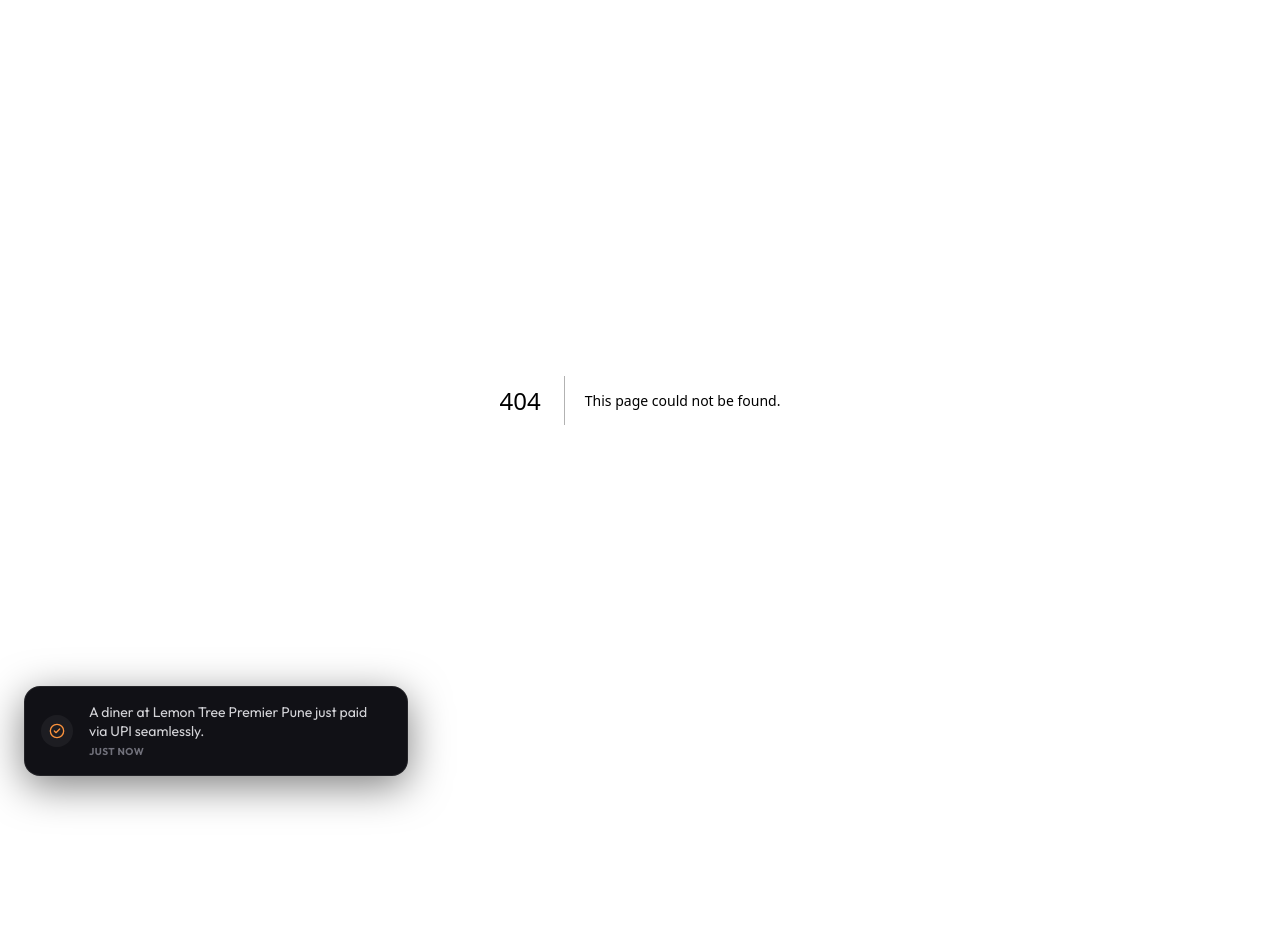
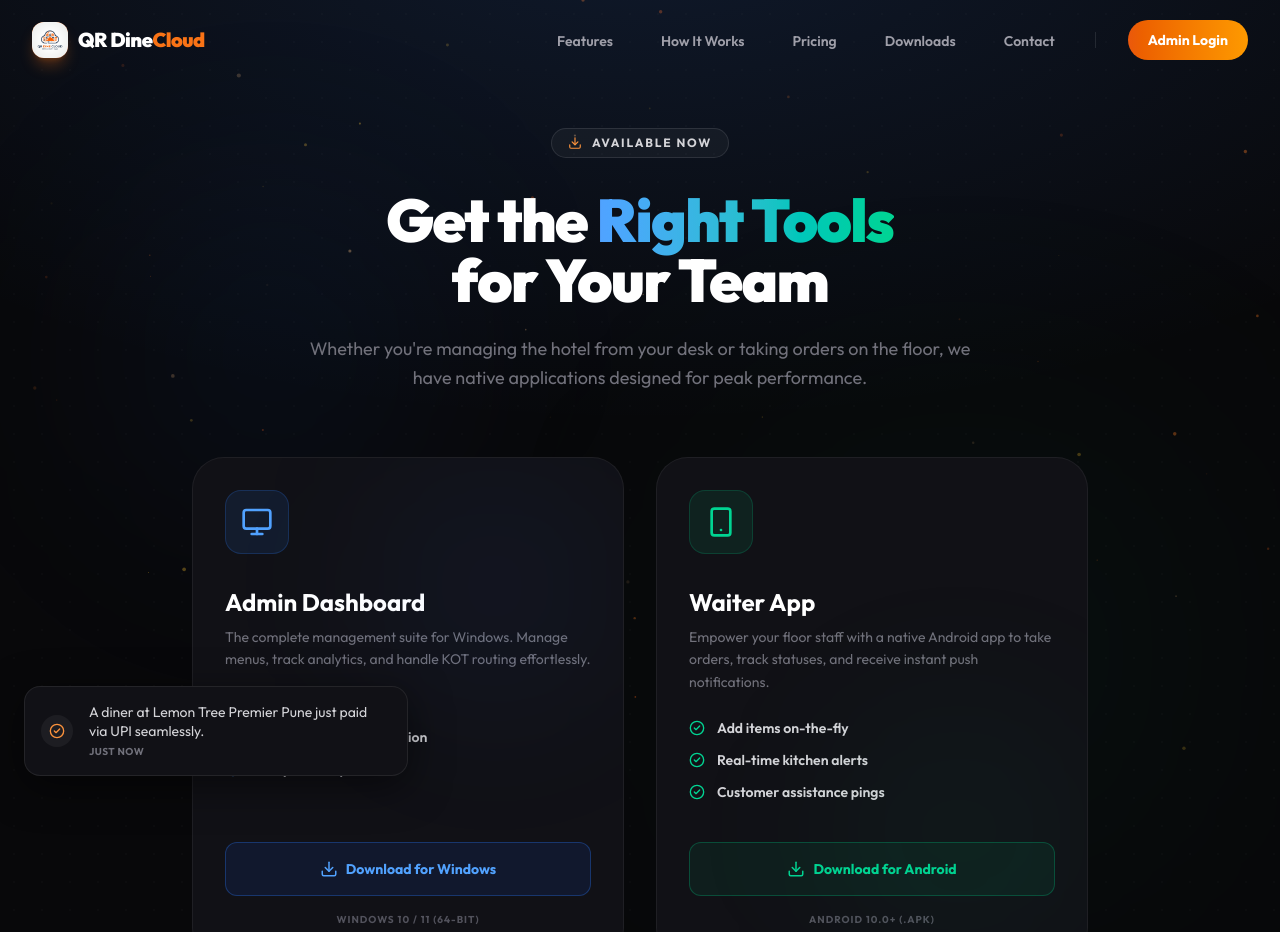
Before and after one commit to sarthakmulik/QR-DINE-CLOUD-WEBSITE, a Next.js app: page /downloads in a window 1280 px wide. Before the commit this address had no page. Shown: the top 932 px of the page. Before the commit the page ends 800 px from the top, so only its background shows below. Built offline with nearby package versions, Linux system fonts and the light colour scheme.

Commit message:
feat: Add Waiter App APK and Downloads page

```diff
--- /dev/null
+++ b/src/app/downloads/page.tsx
@@ -0,0 +1,147 @@
+'use client';
+
+import { Navigation } from '@/components/Navigation';
+import { Footer } from '@/components/Footer';
+import { ParticleField } from '@/components/ParticleField';
+import { motion } from 'framer-motion';
+import { Download, Monitor, Smartphone, CheckCircle2 } from 'lucide-react';
+import Magnetic from '@/components/Magnetic';
+
+const EASE_OUT_SPRING: [number, number, number, number] = [0.16, 1, 0.3, 1];
+
+export default function DownloadsPage() {
+  return (
+    <div className="min-h-screen bg-[#08080a] flex flex-col font-sans selection:bg-brand-500/30">
+      <Navigation />
+
+      <main className="flex-grow relative flex flex-col items-center justify-center pt-32 pb-24 overflow-hidden">
+        <ParticleField />
+
+        {/* Glowing Backgrounds */}
+        <div className="absolute inset-0 bg-[radial-gradient(ellipse_80%_50%_at_50%_-10%,rgba(59,130,246,0.15),transparent)] pointer-events-none" />
+        <div className="absolute inset-0 bg-[radial-gradient(circle,rgba(255,255,255,0.015)_1px,transparent_1px)] bg-[size:28px_28px] pointer-events-none" />
+
+        <div className="absolute top-[20%] left-[10%] w-72 h-72 bg-blue-500/[0.08] rounded-full blur-[120px] pointer-events-none" />
+        <div className="absolute bottom-[20%] right-[10%] w-96 h-96 bg-emerald-500/[0.08] rounded-full blur-[140px] pointer-events-none" />
+
+        <div className="max-w-6xl mx-auto px-4 sm:px-6 lg:px-8 relative z-10 w-full text-center">
+
+          <motion.div
+            initial={{ opacity: 0, y: 20 }}
+            animate={{ opacity: 1, y: 0 }}
+            transition={{ duration: 0.6 }}
+            className="inline-flex items-center gap-2.5 px-4 py-1.5 rounded-full bg-white/[0.04] border border-white/[0.1] text-zinc-300 text-xs font-bold mb-8 uppercase tracking-[0.15em]"
+          >
+            <Download size={14} className="text-brand-400" />
+            Available Now
+          </motion.div>
+
+          <motion.h1
+            initial={{ opacity: 0, y: 30 }}
+            animate={{ opacity: 1, y: 0 }}
+            transition={{ duration: 0.8, delay: 0.1, ease: EASE_OUT_SPRING }}
+            className="text-4xl md:text-6xl font-black text-white tracking-tight mb-6"
+          >
+            Get the <span className="text-transparent bg-clip-text bg-gradient-to-r from-blue-400 to-emerald-400">Right Tools</span>
+            <br />for Your Team
+          </motion.h1>
+
+          <motion.p
+            initial={{ opacity: 0, y: 20 }}
+            animate={{ opacity: 1, y: 0 }}
+            transition={{ duration: 0.7, delay: 0.2 }}
+            className="text-lg text-zinc-500 mb-16 max-w-2xl mx-auto leading-relaxed"
+          >
+            Whether you're managing the hotel from your desk or taking orders on the floor, we have native applications designed for peak performance.
+          </motion.p>
+
+          <div className="grid md:grid-cols-2 gap-8 max-w-4xl mx-auto">
+
+            {/* Windows App Card */}
+            <motion.div
+              initial={{ opacity: 0, y: 30, scale: 0.95 }}
+              animate={{ opacity: 1, y: 0, scale: 1 }}
+              transition={{ duration: 0.7, delay: 0.3, ease: EASE_OUT_SPRING }}
+              className="bg-[#111116] border border-white/[0.06] rounded-[2rem] p-8 relative overflow-hidden group hover:border-blue-500/30 transition-all duration-500 text-left h-full flex flex-col"
+            >
+              <div className="absolute top-0 right-0 w-64 h-64 bg-blue-500/[0.05] rounded-full blur-[80px] group-hover:bg-blue-500/[0.1] transition-colors pointer-events-none" />
+
+              <div className="w-16 h-16 rounded-2xl bg-blue-500/10 border border-blue-500/20 flex items-center justify-center text-blue-400 mb-8">
+                <Monitor size={32} />
+              </div>
+
+              <h2 className="text-2xl font-bold text-white mb-2">Admin Dashboard</h2>
+              <p className="text-zinc-500 mb-6 text-sm leading-relaxed">
+                The complete management suite for Windows. Manage menus, track analytics, and handle KOT routing effortlessly.
+              </p>
+
+              <ul className="space-y-3 mb-10 flex-grow">
+                {['Live order monitoring', 'Thermal printer integration', 'Analytics & reports'].map((item, i) => (
+                  <li key={i} className="flex items-center gap-3 text-sm font-semibold text-zinc-300">
+                    <CheckCircle2 size={16} className="text-blue-400 flex-shrink-0" />
+                    {item}
+                  </li>
+                ))}
+              </ul>
+
+              <Magnetic>
+                <a
+                  href="/downloads/QR-Dine-Cloud-Setup.exe"
+                  download
+                  className="w-full py-4 rounded-xl bg-blue-600/10 border border-blue-500/30 text-blue-400 font-bold hover:bg-blue-600/20 hover:border-blue-500/50 transition-all text-sm flex items-center justify-center gap-2"
+                >
+                  <Download size={18} />
+                  Download for Windows
+                </a>
+              </Magnetic>
+              <p className="text-center text-[10px] text-zinc-600 mt-4 uppercase font-bold tracking-widest">Windows 10 / 11 (64-bit)</p>
+            </motion.div>
+
+            {/* Android App Card */}
+            <motion.div
+              initial={{ opacity: 0, y: 30, scale: 0.95 }}
+              animate={{ opacity: 1, y: 0, scale: 1 }}
+              transition={{ duration: 0.7, delay: 0.4, ease: EASE_OUT_SPRING }}
+              className="bg-[#111116] border border-white/[0.06] rounded-[2rem] p-8 relative overflow-hidden group hover:border-emerald-500/30 transition-all duration-500 text-left h-full flex flex-col"
+            >
+              <div className="absolute bottom-0 right-0 w-64 h-64 bg-emerald-500/[0.05] rounded-full blur-[80px] group-hover:bg-emerald-500/[0.1] transition-colors pointer-events-none" />
+
+              <div className="w-16 h-16 rounded-2xl bg-emerald-500/10 border border-emerald-500/20 flex items-center justify-center text-emerald-400 mb-8">
+                <Smartphone size={32} />
+              </div>
+
+              <h2 className="text-2xl font-bold text-white mb-2">Waiter App</h2>
+              <p className="text-zinc-500 mb-6 text-sm leading-relaxed">
+                Empower your floor staff with a native Android app to take orders, track statuses, and receive instant push notifications.
+              </p>
+
+              <ul className="space-y-3 mb-10 flex-grow">
+                {['Add items on-the-fly', 'Real-time kitchen alerts', 'Customer assistance pings'].map((item, i) => (
+                  <li key={i} className="flex items-center gap-3 text-sm font-semibold text-zinc-300">
+                    <CheckCircle2 size={16} className="text-emerald-400 flex-shrink-0" />
+                    {item}
+                  </li>
+                ))}
+              </ul>
+
+              <Magnetic>
+                <a
+                  href="/downloads/QR-Dine-Cloud-Waiters.apk"
+                  download
+                  className="w-full py-4 rounded-xl bg-emerald-600/10 border border-emerald-500/30 text-emerald-400 font-bold hover:bg-emerald-600/20 hover:border-emerald-500/50 transition-all text-sm flex items-center justify-center gap-2"
+                >
+                  <Download size={18} />
+                  Download for Android
+                </a>
+              </Magnetic>
+              <p className="text-center text-[10px] text-zinc-600 mt-4 uppercase font-bold tracking-widest">Android 10.0+ (.apk)</p>
+            </motion.div>
+
+          </div>
+        </div>
+      </main>
+
+      <Footer />
+    </div>
+  );
+}
--- a/src/app/page.tsx
+++ b/src/app/page.tsx
@@ -307,15 +307,14 @@
                 </Magnetic>
 
                 <Magnetic>
-                  <a
-                    href="/downloads/QR-Dine-Cloud-Setup.exe"
-                    download
-                    id="hero-cta-download"
+                  <Link
+                    href="/downloads"
+                    id="hero-cta-downloads"
                     className="w-full sm:w-auto px-8 py-4 rounded-full bg-blue-600/10 border border-blue-500/30 text-blue-400 font-bold hover:bg-blue-600/20 hover:border-blue-500/50 transition-all text-base flex items-center justify-center gap-2"
                   >
                     <Download size={18} />
-                    Download for Windows
-                  </a>
+                    Download Apps
+                  </Link>
                 </Magnetic>
               </motion.div>
 
--- a/src/components/Navigation.tsx
+++ b/src/components/Navigation.tsx
@@ -13,6 +13,7 @@
   { href: '/#features', label: 'Features' },
   { href: '/#how-it-works', label: 'How It Works' },
   { href: '/#pricing', label: 'Pricing' },
+  { href: '/downloads', label: 'Downloads' },
   { href: '/contact', label: 'Contact' },
 ];
 
```
Also changed, not shown: 1 other file (tests, documents, lock files or other folders).
